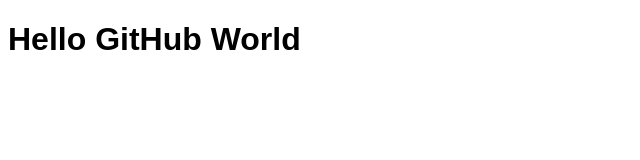
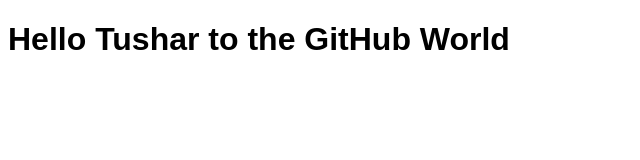
Before and after one commit to tusharbhardwaj16/rewise, a plain HTML site: page index.html in a window 1280 px wide. Shown: the whole page, without its empty margins (0-640 px from the left). Drawn offline with Linux system fonts and the light colour scheme.

Commit message:
Update index.html

```diff
--- a/index.html
+++ b/index.html
@@ -7,6 +7,6 @@
   <link rel="stylesheet" href="css/style.css">
 </head>
 <body>
-  <h1>Hello GitHub World</h1>
+  <h1>Hello Tushar to the GitHub World</h1>
 </body>
 </html>
```
